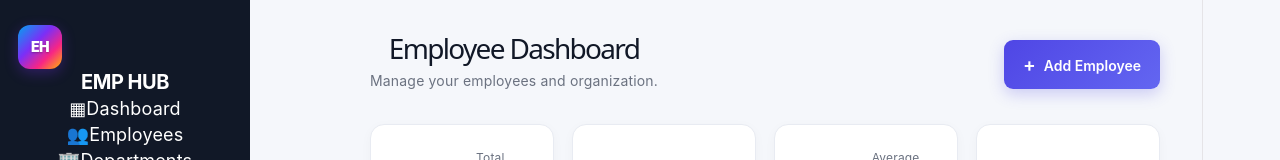
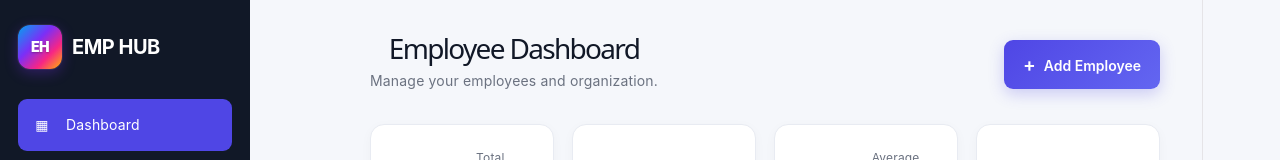
Before and after one commit to Thushar-AR/employee-management-system, a React (Vite) app in the folder employee-management-frontend/: page / in a window 1280 px wide. Shown: the top 160 px of the page. Built offline with nearby package versions, Linux system fonts and the light colour scheme; no server answers.

Commit message:
Update App.css

```diff
--- a/employee-management-frontend/src/App.css
+++ b/employee-management-frontend/src/App.css
@@ -7,11 +7,11 @@ body {
   background: #f5f7fb;
   color: #172033;
   font-family:
-          Inter,
-          -apple-system,
-          BlinkMacSystemFont,
-          "Segoe UI",
-          sans-serif;
+    Inter,
+    -apple-system,
+    BlinkMacSystemFont,
+    "Segoe UI",
+    sans-serif;
 }
 
 button,
@@ -19,14 +19,18 @@ input {
   font-family: inherit;
 }
 
-/* Dashboard */
+/* ================================
+   DASHBOARD
+================================ */
 
 .dashboard {
   min-height: 100vh;
   display: flex;
 }
 
-/* Sidebar */
+/* ================================
+   SIDEBAR
+================================ */
 
 .sidebar {
   width: 250px;
@@ -40,6 +44,16 @@ input {
   bottom: 0;
   left: 0;
 }
+
+/* Employee Hub Logo */
+
+.logo {
+  display: flex;
+  align-items: center;
+  gap: 10px;
+  margin-bottom: 30px;
+}
+
 .logo-icon {
   width: 44px;
   height: 44px;
@@ -54,6 +68,7 @@ input {
   );
 
   color: #ffffff !important;
+
   display: flex;
   align-items: center;
   justify-content: center;
@@ -63,7 +78,10 @@ input {
   letter-spacing: -0.5px;
 
   text-shadow: 0 1px 2px rgba(0, 0, 0, 0.25);
-  box-shadow: 0 4px 14px rgba(123, 47, 247, 0.3);
+
+  box-shadow:
+    0 4px 14px rgba(123, 47, 247, 0.3),
+    0 0 0 1px rgba(255, 255, 255, 0.08);
 }
 
 .logo span {
@@ -73,37 +91,9 @@ input {
   letter-spacing: -0.5px;
 }
 
-/*.logo-icon {
-  width: 44px;
-  height: 44px;
-  border-radius: 12px;
-
-  background: linear-gradient(
-    135deg,
-    #00a4ef 0%,
-    #7b2ff7 40%,
-    #f72585 70%,
-    #ffb703 100%
-  );
-
-  color: #ffffff !important;
-  display: flex;
-  align-items: center;
-  justify-content: center;
-
-  font-size: 14px;
-  font-weight: 900;
-  letter-spacing: -0.5px;
-
-  text-shadow: 0 1px 2px rgba(0, 0, 0, 0.25);
-  box-shadow: 0 4px 14px rgba(123, 47, 247, 0.3);
-}
-
-.logo span {
-  color: #1f2937 !important;
-  font-size: 20px;
-  font-weight: 700;
-} *\
+/* ================================
+   NAVIGATION
+================================ */
 
 nav {
   display: flex;
@@ -137,6 +127,10 @@ nav {
   background: #4f46e5;
   color: white;
 }
+
+/* ================================
+   SIDEBAR PROFILE
+================================ */
 
 .sidebar-bottom {
   margin-top: auto;
@@ -172,7 +166,9 @@ nav {
   font-size: 11px;
 }
 
-/* Main */
+/* ================================
+   MAIN CONTENT
+================================ */
 
 .main-content {
   margin-left: 250px;
@@ -180,7 +176,9 @@ nav {
   padding: 35px 42px;
 }
 
-/* Header */
+/* ================================
+   HEADER
+================================ */
 
 .topbar {
   display: flex;
@@ -224,7 +222,9 @@ nav {
   box-shadow: 0 8px 20px rgba(79, 70, 229, 0.35);
 }
 
-/* Stats */
+/* ================================
+   STATS
+================================ */
 
 .stats {
   display: grid;
@@ -289,7 +289,9 @@ nav {
   font-size: 10px;
 }
 
-/* Employee section */
+/* ================================
+   EMPLOYEE SECTION
+================================ */
 
 .employee-section {
   background: white;
@@ -318,6 +320,10 @@ nav {
   font-size: 12px;
 }
 
+/* ================================
+   SEARCH
+================================ */
+
 .search-box {
   width: 250px;
   height: 40px;
@@ -337,7 +343,9 @@ nav {
   font-size: 13px;
 }
 
-/* Table */
+/* ================================
+   TABLE
+================================ */
 
 .table-container {
   overflow-x: auto;
@@ -372,7 +380,9 @@ tr:hover {
   background: #fafbff;
 }
 
-/* Employee */
+/* ================================
+   EMPLOYEE
+================================ */
 
 .employee-info {
   display: flex;
@@ -441,6 +451,10 @@ tr:hover {
   margin-right: 5px;
 }
 
+/* ================================
+   ACTIONS
+================================ */
+
 .actions {
   display: flex;
   gap: 7px;
@@ -468,7 +482,9 @@ tr:hover {
   transform: scale(1.08);
 }
 
-/* Empty */
+/* ================================
+   EMPTY STATE
+================================ */
 
 .empty {
   padding: 60px;
@@ -487,51 +503,6 @@ tr:hover {
 
 .empty p {
   font-size: 13px;
-}
-
-/* Responsive */
-
-@media (max-width: 1000px) {
-  .stats {
-    grid-template-columns: repeat(2, 1fr);
-  }
-
-  .sidebar {
-    width: 210px;
-  }
-
-  .main-content {
-    margin-left: 210px;
-    width: calc(100% - 210px);
-    padding: 25px;
-  }
-}
-
-@media (max-width: 700px) {
-  .sidebar {
-    display: none;
-  }
-
-  .main-content {
-    margin-left: 0;
-    width: 100%;
-    padding: 20px;
-  }
-
-  .stats {
-    grid-template-columns: 1fr;
-  }
-
-  .topbar,
-  .section-header {
-    align-items: flex-start;
-    flex-direction: column;
-    gap: 15px;
-  }
-
-  .search-box {
-    width: 100%;
-  }
 }
 
 /* ================================
@@ -677,8 +648,52 @@ tr:hover {
   box-shadow: 0 8px 20px rgba(79, 70, 229, 0.35);
 }
 
-/* Mobile */
+/* ================================
+   RESPONSIVE
+================================ */
+
+@media (max-width: 1000px) {
+  .stats {
+    grid-template-columns: repeat(2, 1fr);
+  }
+
+  .sidebar {
+    width: 210px;
+  }
+
+  .main-content {
+    margin-left: 210px;
+    width: calc(100% - 210px);
+    padding: 25px;
+  }
+}
+
 @media (max-width: 700px) {
+  .sidebar {
+    display: none;
+  }
+
+  .main-content {
+    margin-left: 0;
+    width: 100%;
+    padding: 20px;
+  }
+
+  .stats {
+    grid-template-columns: 1fr;
+  }
+
+  .topbar,
+  .section-header {
+    align-items: flex-start;
+    flex-direction: column;
+    gap: 15px;
+  }
+
+  .search-box {
+    width: 100%;
+  }
+
   .form-grid {
     grid-template-columns: 1fr;
   }
```
